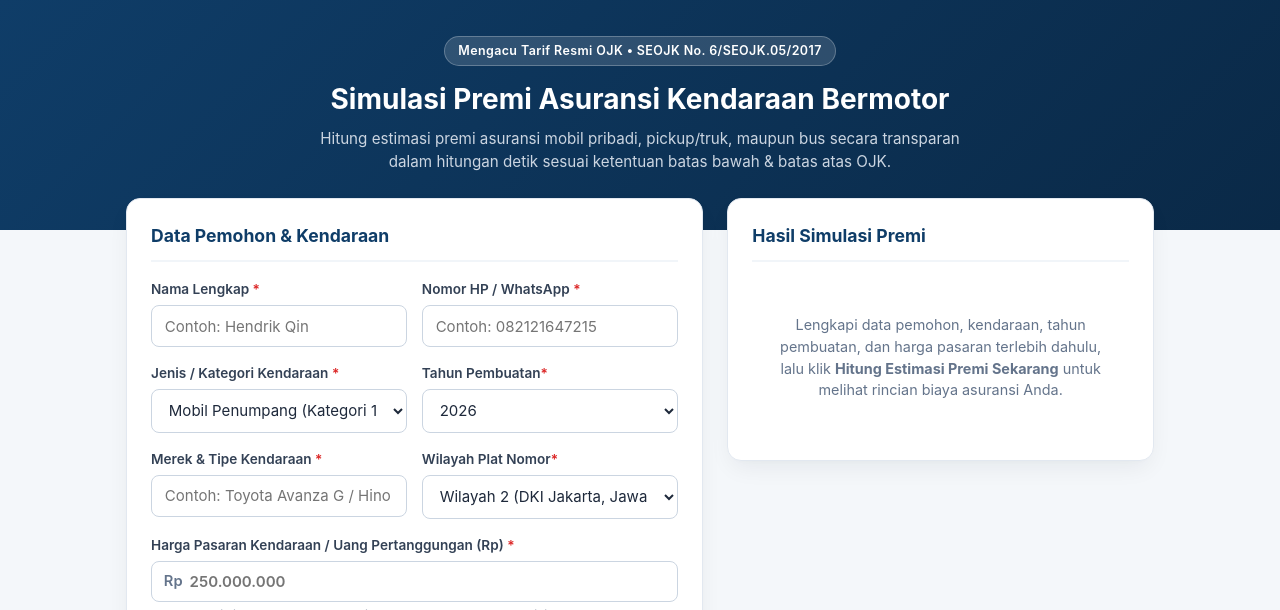
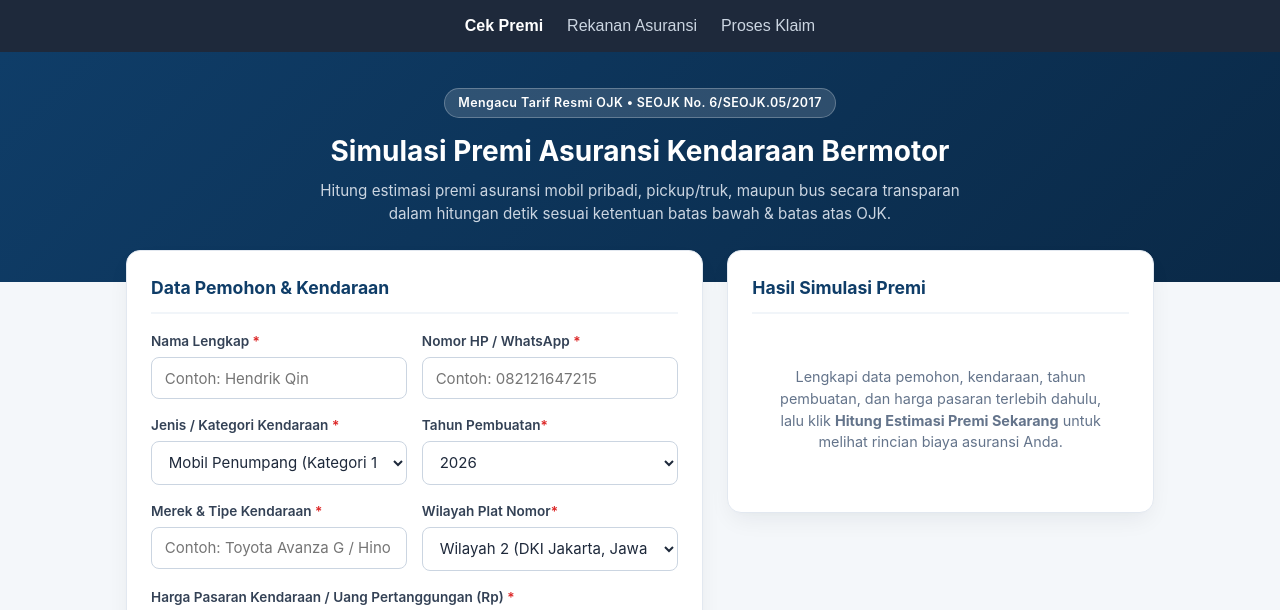
Before and after one commit to hendrikk79/Asuransi-Mobil, a plain HTML site: page index.html in a window 1280 px wide. Shown: the top 610 px of the page. Drawn offline with Linux system fonts and the light colour scheme.

Commit message:
Add navigation menu to index.html
Added a simple navigation menu with links to different sections.

```diff
--- a/index.html
+++ b/index.html
@@ -426,6 +426,14 @@
   </style>
 </head>
 <body>
+
+  <!-- Menu Navigasi Sederhana -->
+<nav style="background-color: #1e293b; padding: 14px 20px; display: flex; justify-content: center; gap: 24px; flex-wrap: wrap;">
+  <a href="index.html" style="color: #ffffff; text-decoration: none; font-weight: bold; font-family: sans-serif;">Cek Premi</a>
+  <a href="rekanan-asuransi.html" style="color: #cbd5e1; text-decoration: none; font-family: sans-serif;">Rekanan Asuransi</a>
+  <a href="proses klaim.html" style="color: #cbd5e1; text-decoration: none; font-family: sans-serif;">Proses Klaim</a>
+</nav>
+
 
   <header>
     <div class="badge-ojk">Mengacu Tarif Resmi OJK &bull; SEOJK No. 6/SEOJK.05/2017</div>
```
